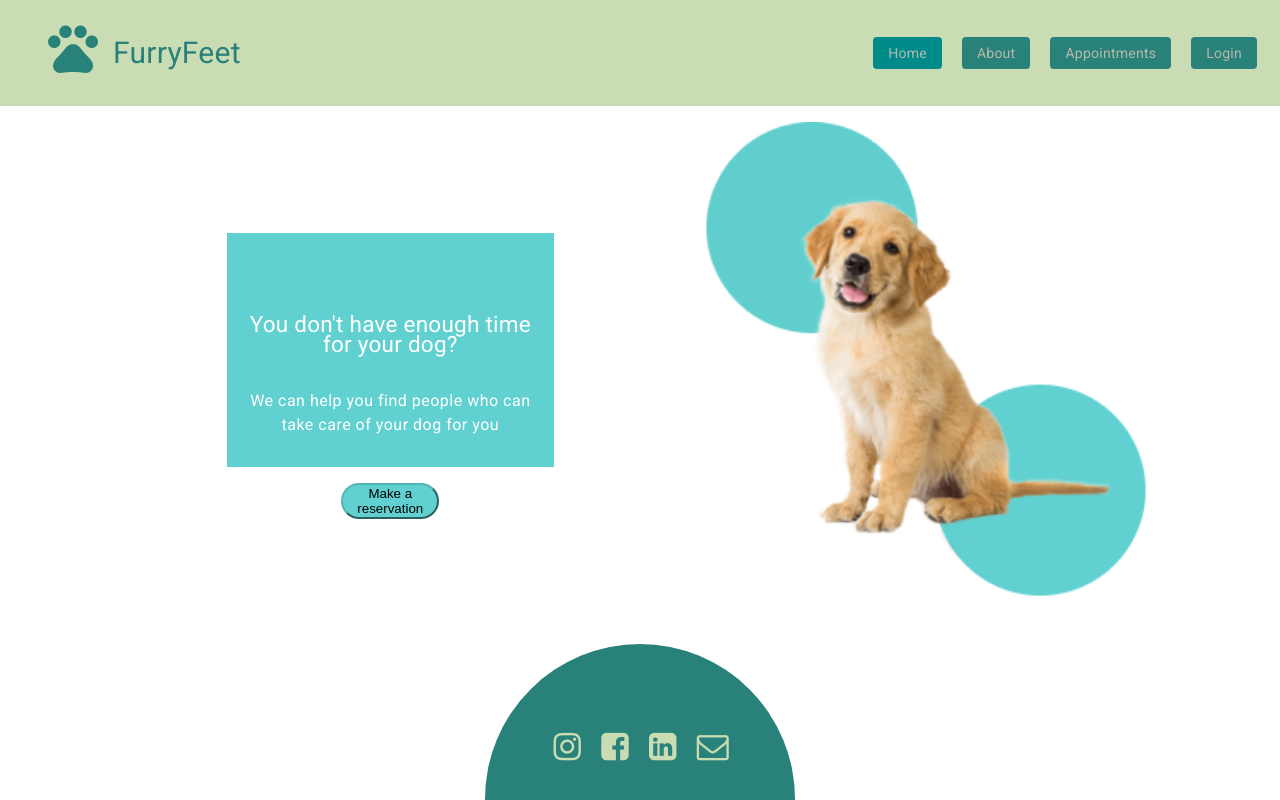
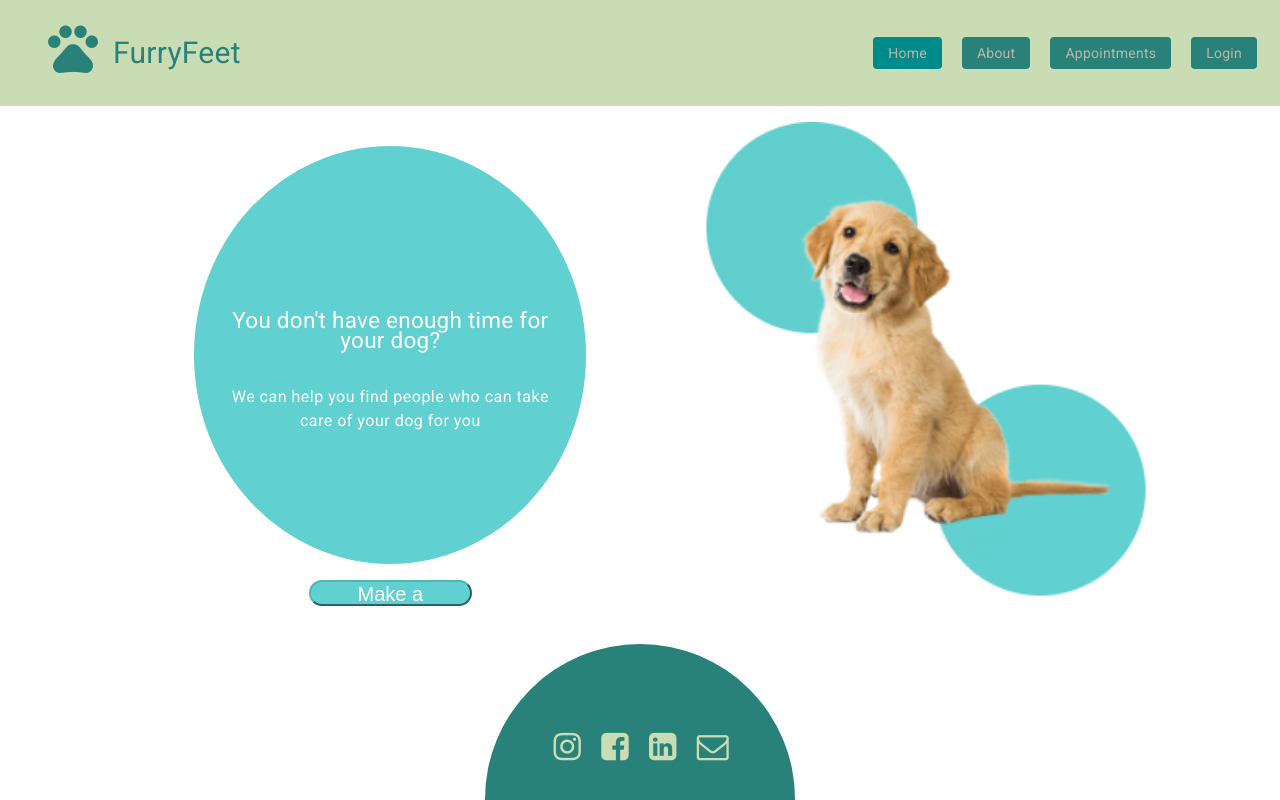
Before and after one commit to StankovskiA/furryfeet_fe, an Angular app: page /home in a window 1280 px wide. Built offline with nearby package versions, Linux system fonts and the light colour scheme.

Commit message:
UIK-28: Update text design

```diff
--- a/src/app/home-page/home-page.component.css
+++ b/src/app/home-page/home-page.component.css
@@ -24,15 +24,16 @@
 }
 
 #text-com {
-  padding-top: 25%;
+  padding-top: 50%;
   padding-left: 5%;
   padding-right: 5%;
-  height: 90%;
   background-color: #60D1D0;
   color: white;
   font-size: 25px;
   font-weight: bold;
-  height: 30%;
+  height: 50%;
+  width: 110%;
+  border-radius: 50%;
 }
 
 .flex-child:last-child {
@@ -57,7 +58,10 @@ img {
 .btn-primary {
   background-color: #60D1D0;
   border-color: #50b6b4;
-  width: 30%;
+  color: white;
+  font-size: 20px;
+  width: 50%;
+  height: 5%;
   margin-top: 5%;
   border-radius: 25px;
 }
@@ -65,5 +69,6 @@ img {
 .btn-primary:hover {
   background-color: #4ca7a5;
   border-color: #50b6b4;
+  color: white;
   border-radius: 25px;
 }
```
